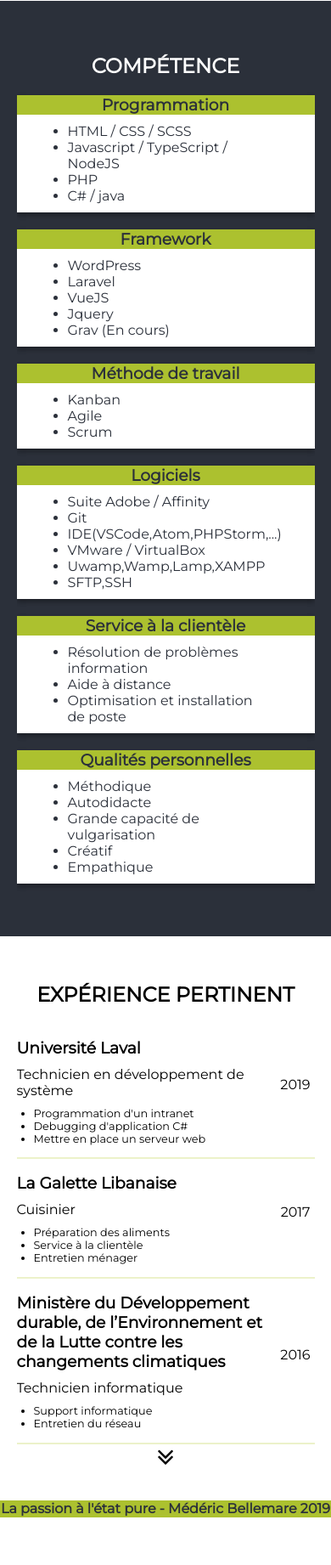
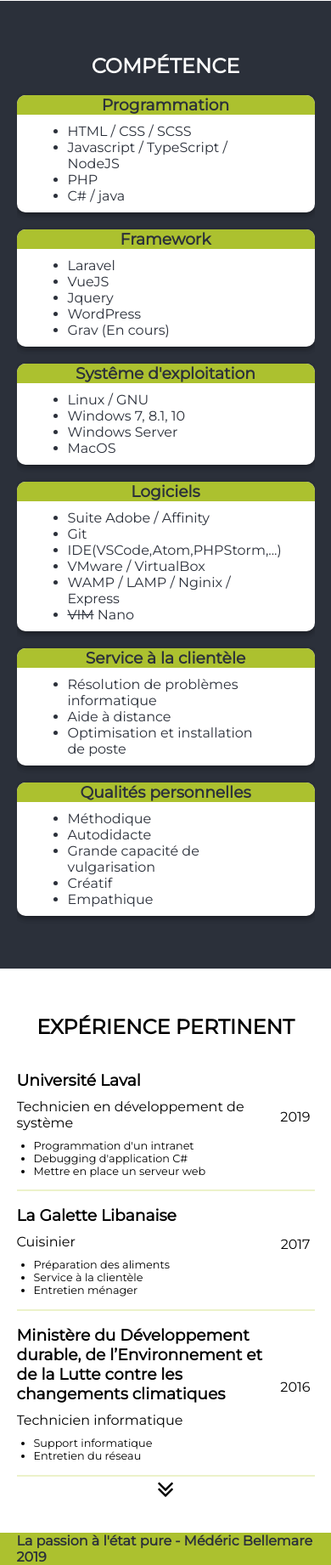
Before and after one commit to BellemareMederic/CV, a PHP site: page /index.html in a window 390 px wide. Shown: the part 693-2535 px from the top of the page at 85% size. Before the commit the page ends 2479 px from the top, so only its background shows below. Run offline with PHP 8.4, Linux system fonts and the light colour scheme; some libraries are stand-ins or nearby versions.

Commit message:
Modification de la section methode de travail par OS Rajout de borderradius sur les block Fix footer sur mobile

```diff
--- a/css/style.css
+++ b/css/style.css
@@ -2518,8 +2518,7 @@ footer {
   align-items: center;
   justify-content: center;
   background-color: #ACC12F;
-  width: 100vw;
-  height: 20px; }
+  width: 100vw; }
   footer h2 {
     color: #2b303a;
     display: block;
@@ -2640,6 +2639,8 @@ footer {
     margin-bottom: 20px;
     background-color: #FFF;
     transition: box-shadow 0.2s linear;
+    border-radius: 10px;
+    overflow: hidden;
     box-shadow: 0 3px 6px rgba(0, 0, 0, 0.16), 0 3px 6px rgba(0, 0, 0, 0.23); }
     #competance .card:hover {
       box-shadow: 0 14px 28px rgba(0, 0, 0, 0.25), 0 10px 10px rgba(0, 0, 0, 0.22); }
--- a/index.html
+++ b/index.html
@@ -120,20 +120,20 @@
         <div class="card">
           <h3>Framework</h3>
           <ul>
-            <li>WordPress</li>
             <li>Laravel</li>
             <li>VueJS</li>
             <li>Jquery</li>
+            <li>WordPress</li>
             <li>Grav (En cours) </li>
           </ul>
         </div>
         <div class="card">
-          <h3>Méthode de travail</h3>
+          <h3>Systême d'exploitation</h3>
           <ul>
-            <li>Kanban</li>
-            <li>Agile</li>
-            <li>Scrum</li>
-
+            <li>Linux / GNU</li>
+            <li>Windows 7, 8.1, 10</li>
+            <li>Windows Server</li>
+            <li>MacOS</li>
           </ul>
         </div>
         <div class="card">
@@ -143,14 +143,14 @@
             <li>Git</li>
             <li>IDE(VSCode,Atom,PHPStorm,...)</li>
             <li>VMware / VirtualBox</li>
-            <li>Uwamp,Wamp,Lamp,XAMPP</li>
-            <li>SFTP,SSH</li>
+            <li>WAMP / LAMP / Nginix / Express</li>
+            <li><strike>VIM</strike> Nano</li>
           </ul>
         </div>
         <div class="card">
           <h3>Service à la clientèle</h3>
           <ul>
-            <li>Résolution de problèmes information</li>
+            <li>Résolution de problèmes informatique</li>
             <li>Aide à distance</li>
             <li>Optimisation et installation de poste</li>
           </ul>
@@ -264,7 +264,10 @@
     </div>
   </section>
   <footer>
-    <h2>La passion à l'état pure - Médéric Bellemare 2019</h2>
+    <div class="container">
+
+      <h2>La passion à l'état pure - Médéric Bellemare 2019</h2>
+    </div>
   </footer>
   <script src="https://cdnjs.cloudflare.com/ajax/libs/jquery/3.2.1/jquery.min.js"></script>
   <script src="js/main.js"></script>
--- a/sass/_competence.scss
+++ b/sass/_competence.scss
@@ -2,6 +2,7 @@
   position: relative;
   background-color: $Section2_bg_color;
   padding:$Section_tablet_Padding;
+
   .titreSection{
     color:$couleur_secondaire;
   }
@@ -17,6 +18,8 @@
     margin-bottom: 20px;
     background-color:$Section2_box_bg_color;
     transition: box-shadow 0.2s linear;
+    border-radius: 10px;
+    overflow: hidden;
     box-shadow: 0 3px 6px rgba(0,0,0,0.16), 0 3px 6px rgba(0,0,0,0.23);
     &:hover{
       box-shadow: 0 14px 28px rgba(0,0,0,0.25), 0 10px 10px rgba(0,0,0,0.22);
--- a/sass/_footer.scss
+++ b/sass/_footer.scss
@@ -4,7 +4,6 @@ footer{
   justify-content: center;
   background-color: $Footer_color;
   width:100vw;
-  height: 20px;
   h2{
     color:$Footer_font__color;
     display: block;
```
